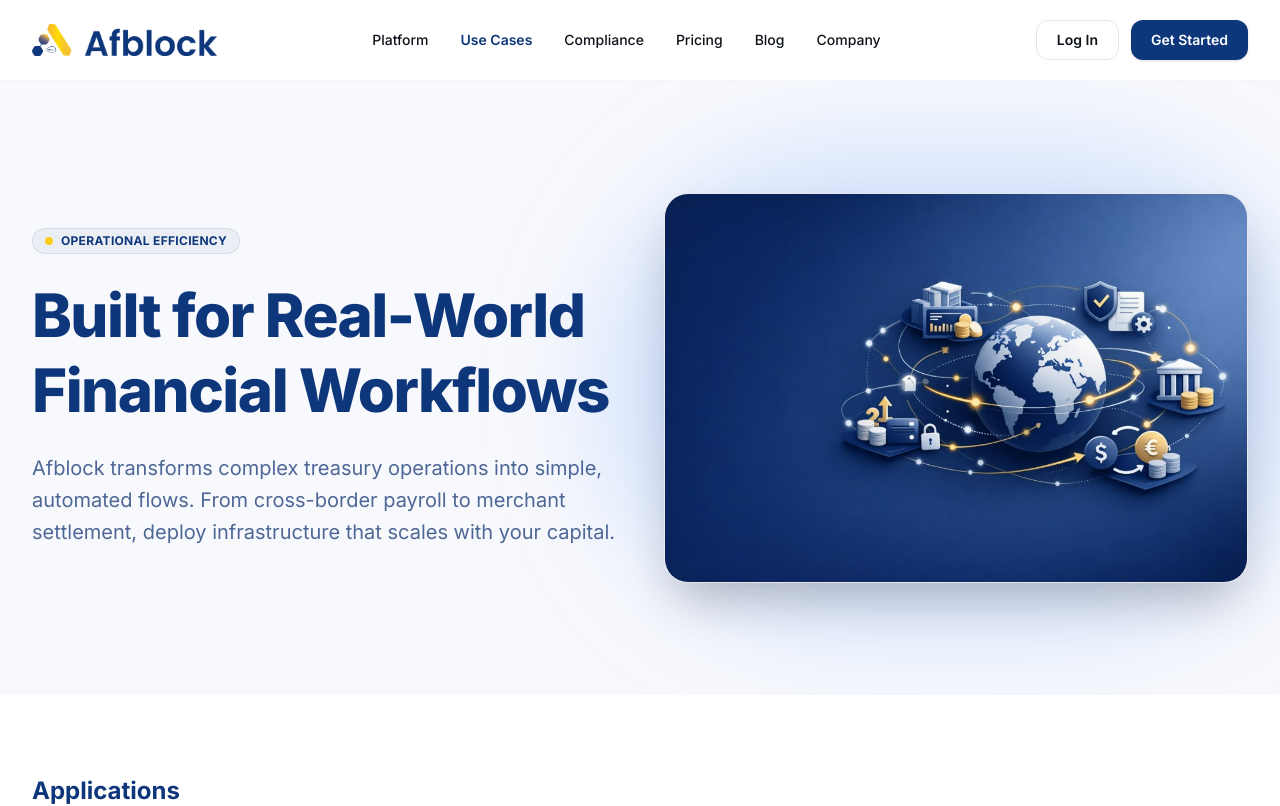
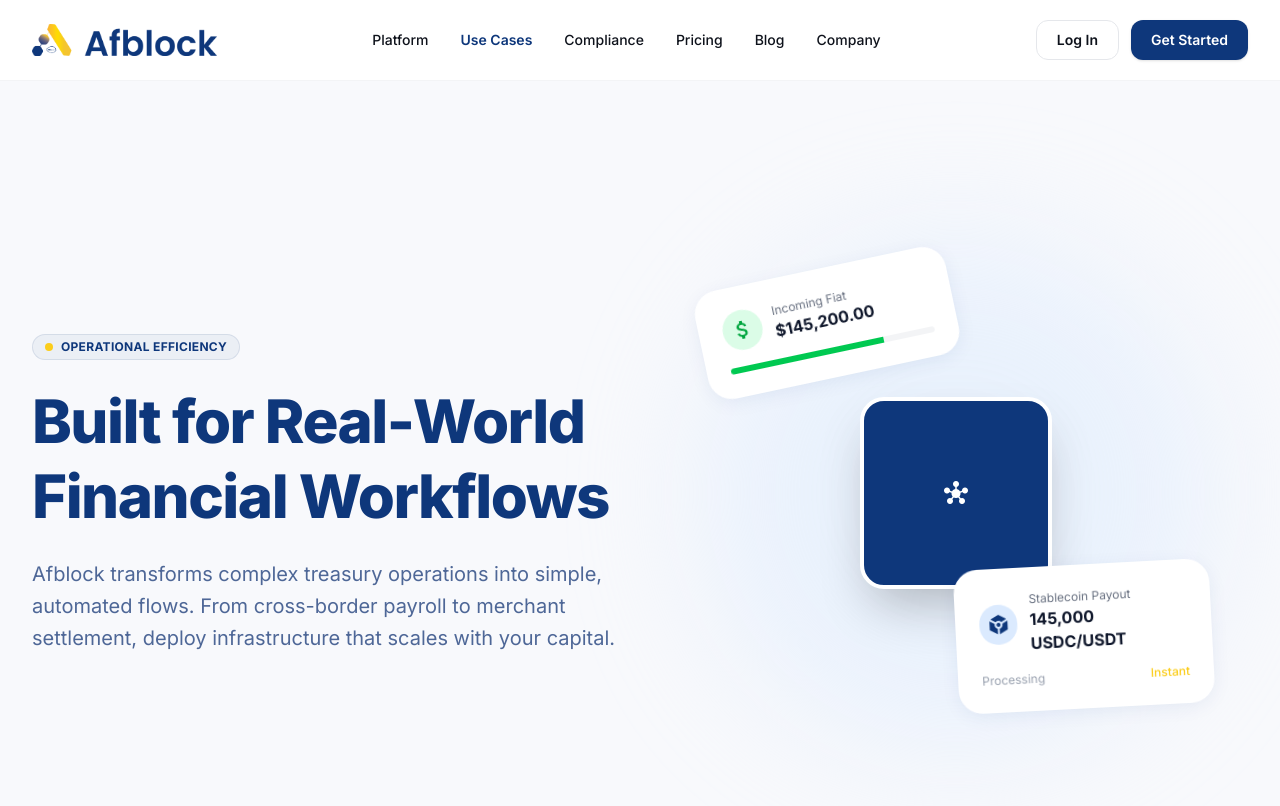
Before and after one commit to poclus2/afblock-vitrine, a React (Vite) app: page /use-cases in a window 1280 px wide. Shown: the top 806 px of the page. Built offline with nearby package versions, Linux system fonts and the light colour scheme.

Commit message:
feat(ui): update use cases hero with dynamic floating elements and updated text

```diff
--- a/src/pages/use-cases/components/Hero.tsx
+++ b/src/pages/use-cases/components/Hero.tsx
@@ -1,4 +1,4 @@
-import heroImage from '../../../assets/use-cases-hero.jpg';
+
 
 export default function Hero() {
     return (
@@ -17,17 +17,50 @@
                             Afblock transforms complex treasury operations into simple, automated flows. From cross-border payroll to merchant settlement, deploy infrastructure that scales with your capital.
                         </p>
                     </div>
-                    {/* Hero Image */}
-                    <div className="flex-1 relative w-full max-w-xl lg:max-w-none">
-                        <div className="relative rounded-2xl overflow-hidden shadow-2xl border border-gray-200 dark:border-gray-800">
-                            <img
-                                src={heroImage}
-                                alt="Abstract visualization of financial flows"
-                                className="w-full h-auto object-cover transform hover:scale-105 transition-transform duration-700"
-                            />
+                    {/* Hero Visual - Floating Elements */}
+                    <div className="flex-1 relative w-full max-w-xl lg:max-w-none flex items-center justify-center lg:h-[600px]">
+                        <div className="relative w-full max-w-lg aspect-square">
+                            {/* Background Glow */}
+                            <div className="absolute inset-0 bg-blue-100 dark:bg-blue-900/20 rounded-full blur-3xl opacity-50 animate-pulse"></div>
+
+                            {/* Floating Element 1 - Incoming Fiat */}
+                            <div className="absolute top-10 left-0 bg-white dark:bg-slate-800 p-6 rounded-2xl shadow-soft dark:shadow-none dark:border dark:border-slate-700 w-64 z-20 transform -rotate-6 animate-[float_4s_ease-in-out_infinite]">
+                                <div className="flex items-center gap-3 mb-4">
+                                    <div className="w-10 h-10 bg-green-100 rounded-full flex items-center justify-center text-green-600">
+                                        <span className="material-icons">attach_money</span>
+                                    </div>
+                                    <div>
+                                        <p className="text-xs text-gray-500 dark:text-gray-400">Incoming Fiat</p>
+                                        <p className="font-bold text-slate-900 dark:text-white">$145,200.00</p>
+                                    </div>
+                                </div>
+                                <div className="h-1.5 w-full bg-gray-100 rounded-full overflow-hidden">
+                                    <div className="h-full bg-green-500 w-3/4"></div>
+                                </div>
+                            </div>
+
+                            {/* Central Hub */}
+                            <div className="absolute top-1/2 left-1/2 transform -translate-x-1/2 -translate-y-1/2 w-48 h-48 bg-primary dark:bg-blue-900 rounded-3xl flex items-center justify-center shadow-2xl z-10 border-4 border-white dark:border-slate-800">
+                                <span className="material-icons text-white text-6xl">hub</span>
+                            </div>
+
+                            {/* Floating Element 2 - Stablecoin Payout */}
+                            <div className="absolute bottom-10 right-0 bg-white dark:bg-slate-800 p-6 rounded-2xl shadow-soft dark:shadow-none dark:border dark:border-slate-700 w-64 z-20 transform rotate-3 animate-[float_5s_ease-in-out_infinite_1s]">
+                                <div className="flex items-center gap-3 mb-4">
+                                    <div className="w-10 h-10 bg-blue-100 rounded-full flex items-center justify-center text-primary">
+                                        <span className="material-icons">token</span>
+                                    </div>
+                                    <div>
+                                        <p className="text-xs text-gray-500 dark:text-gray-400">Stablecoin Payout</p>
+                                        <p className="font-bold text-slate-900 dark:text-white">145,000 USDC/USDT</p>
+                                    </div>
+                                </div>
+                                <div className="flex justify-between items-center text-xs text-gray-400">
+                                    <span>Processing</span>
+                                    <span className="text-accent font-medium">Instant</span>
+                                </div>
+                            </div>
                         </div>
-                        {/* Decorative blob behind image */}
-                        <div className="absolute -z-10 top-1/2 left-1/2 -translate-x-1/2 -translate-y-1/2 w-[120%] h-[120%] bg-blue-500/20 blur-3xl rounded-full"></div>
                     </div>
                 </div>
             </div>
```
